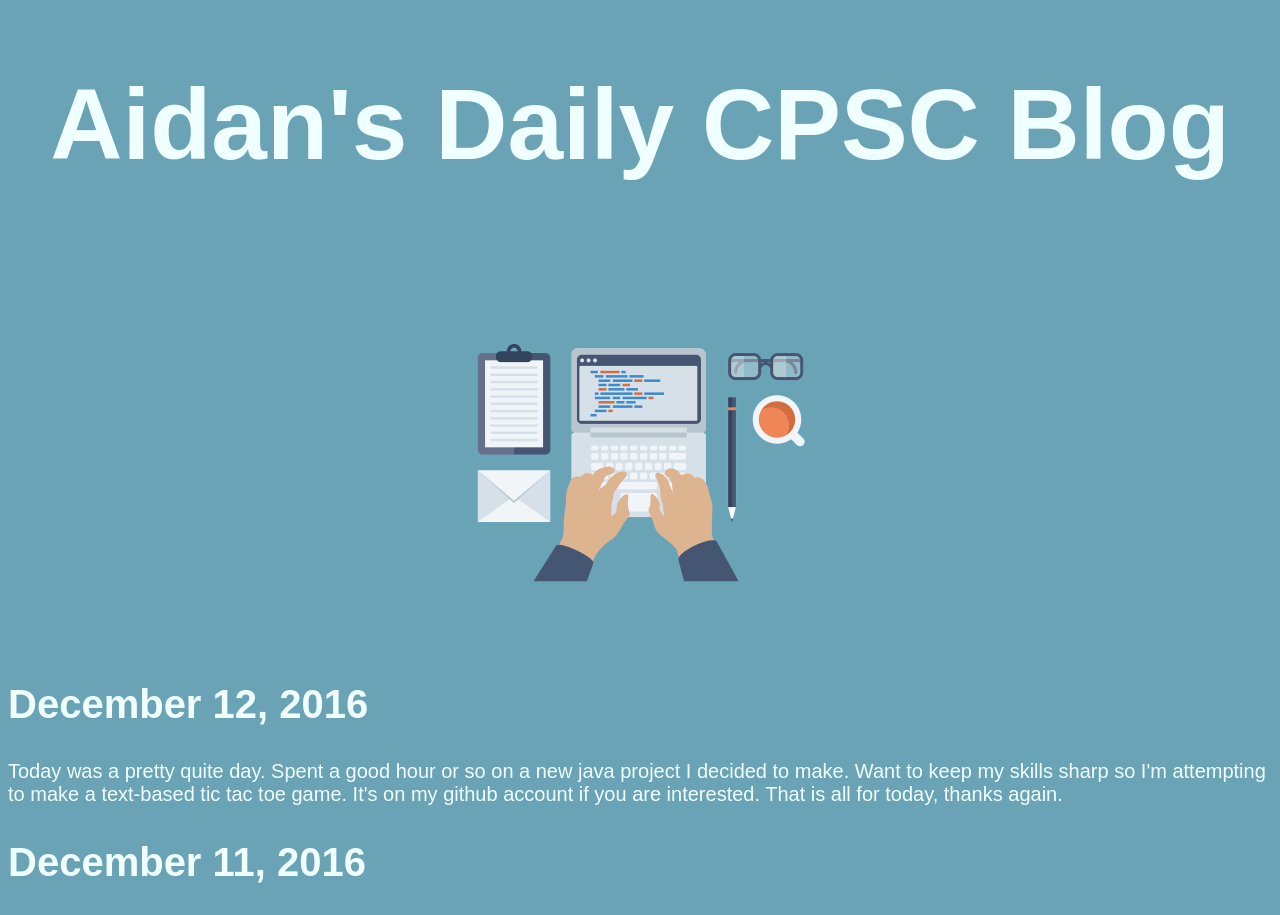
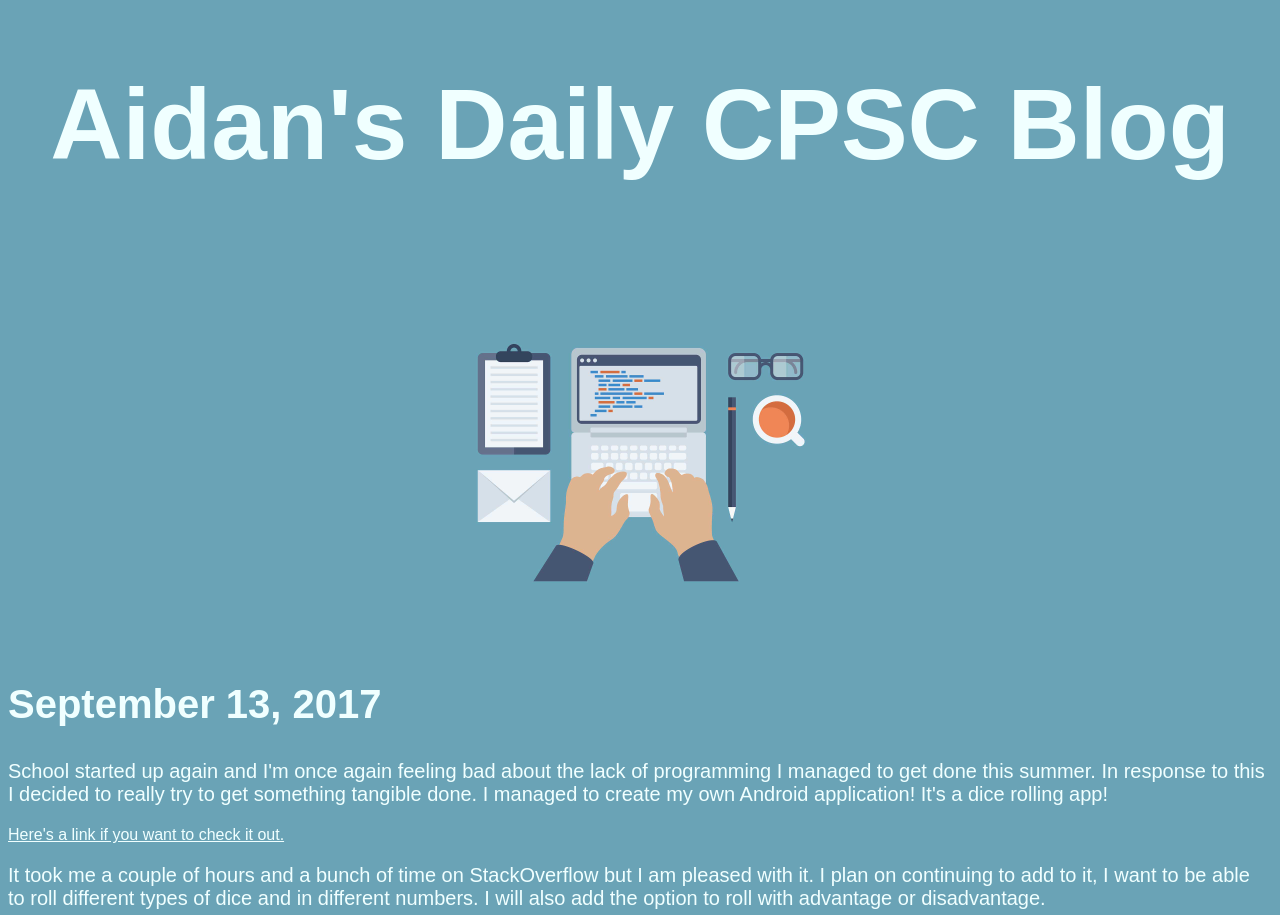
Before and after one commit to aidan-kelly/old_website, a plain HTML site: page index.html in a window 1280 px wide. Shown: the top 915 px of the page. Drawn offline with Linux system fonts and the light colour scheme.

Commit message:
Added a new entry
New entry

```diff
--- a/index.html
+++ b/index.html
@@ -11,6 +11,11 @@
 
     <h1>Aidan's Daily CPSC Blog</h1>
     <img src="files/programming-banner.jpg" alt="Image of a desk"/>
+
+    <h2>September 13, 2017</h2>
+    <p>School started up again and I'm once again feeling bad about the lack of programming I managed to get done this summer. In response to this I decided to really try to get something tangible done. I managed to create my own Android application! It's a dice rolling app!</p>
+    <a href="https://play.google.com/store/apps/details?id=aidankelly.diceroll">Here's a link if you want to check it out.</a>
+    <p> It took me a couple of hours and a bunch of time on StackOverflow but I am pleased with it. I plan on continuing to add to it, I want to be able to roll different types of dice and in different numbers. I will also add the option to roll with advantage or disadvantage.</p>
 
     <!--Entry for Dec 12 2016-->
     <h2>December 12, 2016</h2>
```
